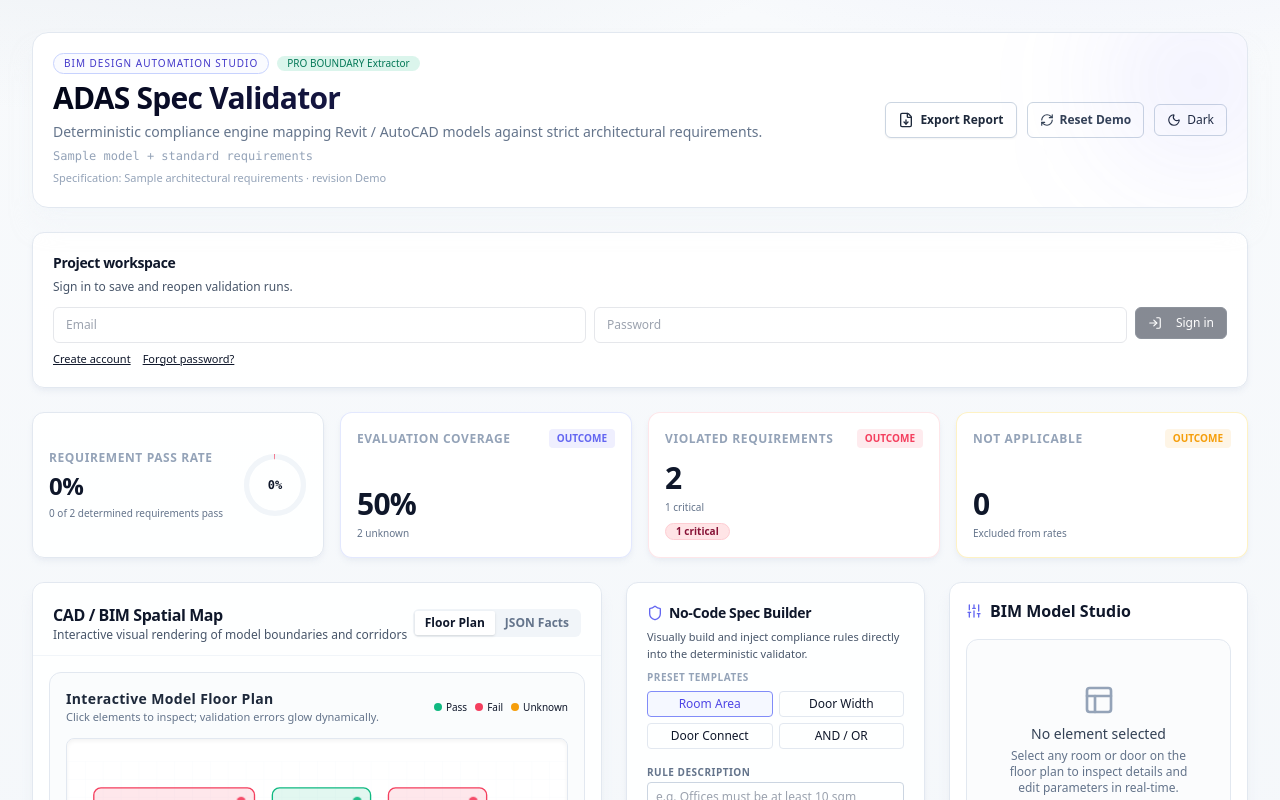
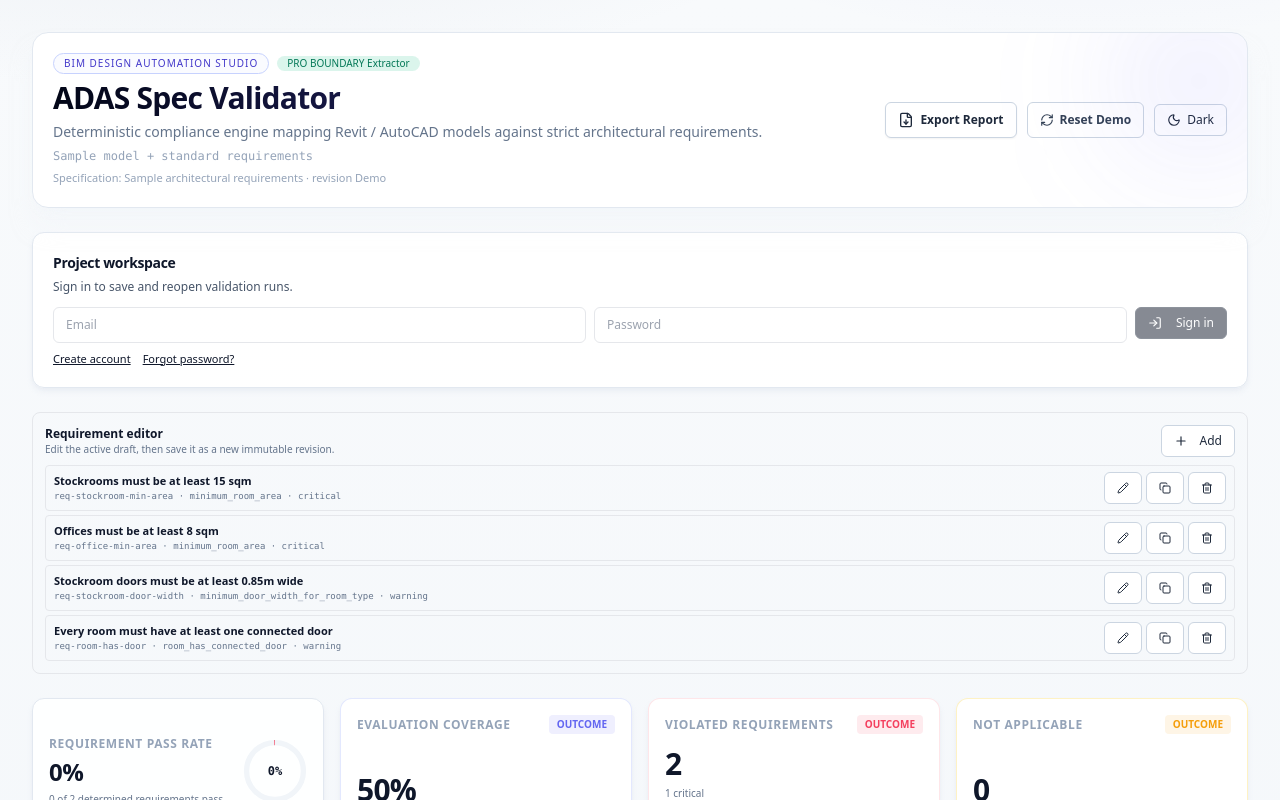
Before and after one commit to hans992/adas-spec-validator, a Next.js app: page / in a window 1280 px wide. Shown: the top 800 px of the page. Built offline with nearby package versions, Linux system fonts and the light colour scheme.

Commit message:
Add requirement revision editor (#9)

```diff
--- a/app/page.tsx
+++ b/app/page.tsx
@@ -20,6 +20,7 @@
 import { BimInspector } from "@/components/BimInspector";
 import { RuleBuilder } from "@/components/RuleBuilder";
 import { ProjectWorkspace } from "@/components/ProjectWorkspace";
+import { RequirementEditor } from "@/components/RequirementEditor";
 import { Badge } from "@/components/ui/badge";
 import { Button } from "@/components/ui/button";
 import { Card, CardContent, CardDescription, CardHeader, CardTitle } from "@/components/ui/card";
@@ -112,6 +113,12 @@
   const handleAddRequirement = useCallback((newReq: Requirement) => {
     setRequirementsData((prev) => [newReq, ...prev]);
     setRequirementsSource("uploaded");
+  }, []);
+
+  const handleRequirementsChange = useCallback((next: Requirement[]) => {
+    setRequirementsData(next);
+    setRequirementsSource("uploaded");
+    setRequirementsFilename("Edited requirement draft");
   }, []);
 
   // File parsers
@@ -389,6 +396,8 @@
           onOpenSpecification={openSavedSpecification}
           onOpen={openSavedValidation}
         />
+
+        <RequirementEditor requirements={requirementsData} onChange={handleRequirementsChange} />
 
         {/* Global Stats Compliance Section */}
         <div className="grid gap-4 md:grid-cols-4">
--- a/src/components/ProjectWorkspace.tsx
+++ b/src/components/ProjectWorkspace.tsx
@@ -8,6 +8,7 @@
 import { ValidationReport, type ValidationReview } from "@/components/ValidationReport";
 import type { NormalizedModel, Requirement, SpecificationPackage } from "@/domain/types";
 import { compareValidationSnapshots, type ValidationComparison, type ValidationSnapshot } from "@/domain/validationComparison";
+import { compareSpecificationRequirements, type RequirementChange } from "@/domain/specificationComparison";
 import {
   clearBrowserSession,
   captureRecoverySession,
@@ -59,6 +60,8 @@
   const [selectedSpecificationId, setSelectedSpecificationId] = useState("");
   const [specificationDraftName, setSpecificationDraftName] = useState(specificationName);
   const [specificationDraftRevision, setSpecificationDraftRevision] = useState(specificationRevision);
+  const [comparisonSpecificationId, setComparisonSpecificationId] = useState("");
+  const [requirementChanges, setRequirementChanges] = useState<RequirementChange[]>([]);
 
   useEffect(() => {
     const recovery = captureRecoverySession();
@@ -176,6 +179,8 @@
             <Button variant="outline" size="sm" disabled={busy || !selectedSpecificationId} onClick={() => { const selected = specifications.find((item) => item.id === selectedSpecificationId); if (selected) { onOpenSpecification(selected); setMessage("Specification revision loaded."); } }}><FolderOpen className="mr-1.5 h-3.5 w-3.5" /> Load</Button>
           </div>
           {specifications.length > 0 && <p className="text-[10px] text-slate-500">{specifications.length} saved revision{specifications.length === 1 ? "" : "s"}. Saving an existing name and revision is rejected to preserve audit history.</p>}
+          {specifications.length > 0 && <div className="grid gap-2 sm:grid-cols-[1fr_auto]"><select aria-label="Revision to compare" value={comparisonSpecificationId} onChange={(event) => setComparisonSpecificationId(event.target.value)} className="h-9 rounded-md border bg-transparent px-3 text-xs"><option value="">Compare active draft with…</option>{specifications.map((specification) => <option key={specification.id} value={specification.id}>{specification.name} · {specification.revision}</option>)}</select><Button variant="outline" size="sm" disabled={!comparisonSpecificationId} onClick={() => { const selected = specifications.find((item) => item.id === comparisonSpecificationId); if (selected) setRequirementChanges(compareSpecificationRequirements(selected.requirements, requirements)); }}><GitCompareArrows className="mr-1.5 h-3.5 w-3.5" /> Compare revisions</Button></div>}
+          {requirementChanges.length > 0 && <div className="grid grid-cols-4 gap-1 text-center">{(["added", "changed", "removed", "unchanged"] as const).map((kind) => <div key={kind} className="rounded bg-slate-100 p-1.5 dark:bg-slate-800"><p className="text-sm font-bold">{requirementChanges.filter((item) => item.kind === kind).length}</p><p className="text-[9px] capitalize">{kind}</p></div>)}</div>}
         </div>}
         <div className="grid gap-2 sm:grid-cols-[1fr_auto]">
           <select aria-label="Active project" value={projectId} onChange={(event) => setProjectId(event.target.value)} className="h-9 rounded-md border bg-transparent px-3 text-xs"><option value="">Select a project</option>{projects.map((project) => <option key={project.id} value={project.id}>{project.name}</option>)}</select>
--- /dev/null
+++ b/src/components/RequirementEditor.tsx
@@ -0,0 +1,41 @@
+"use client";
+
+import { useMemo, useState } from "react";
+import { Copy, Pencil, Plus, Trash2 } from "lucide-react";
+import { requirementSchema, requirementsSchema } from "@/domain/schemas";
+import type { Requirement } from "@/domain/types";
+import { Button } from "@/components/ui/button";
+
+const starter: Requirement = { id: "new-requirement", title: "New requirement", type: "room_has_connected_door", severity: "warning" };
+
+export function RequirementEditor({ requirements, onChange }: { requirements: Requirement[]; onChange: (requirements: Requirement[]) => void }) {
+  const [editingId, setEditingId] = useState<string | null>(null);
+  const [draft, setDraft] = useState("");
+  const [error, setError] = useState("");
+  const editing = useMemo(() => requirements.find((item) => item.id === editingId), [editingId, requirements]);
+
+  function begin(requirement: Requirement) { setEditingId(requirement.id); setDraft(JSON.stringify(requirement, null, 2)); setError(""); }
+  function commit() {
+    try {
+      const parsed = requirementSchema.parse(JSON.parse(draft));
+      const next = requirements.map((item) => item.id === editingId ? parsed : item);
+      onChange(requirementsSchema.parse(next)); setEditingId(null); setError("");
+    } catch (cause) { setError(cause instanceof Error ? cause.message : "Invalid requirement."); }
+  }
+  function add() {
+    let suffix = 1; let id = starter.id;
+    while (requirements.some((item) => item.id === id)) id = `${starter.id}-${++suffix}`;
+    const item = { ...starter, id }; onChange([...requirements, item]); begin(item);
+  }
+  function duplicate(item: Requirement) {
+    let suffix = 2; let id = `${item.id}-copy`;
+    while (requirements.some((candidate) => candidate.id === id)) id = `${item.id}-copy-${suffix++}`;
+    onChange(requirementsSchema.parse([...requirements, { ...item, id, title: `${item.title} (copy)` }]));
+  }
+
+  return <div className="space-y-2 rounded-lg border p-3 text-left">
+    <div className="flex items-center justify-between"><div><p className="text-xs font-semibold">Requirement editor</p><p className="text-[10px] text-slate-500">Edit the active draft, then save it as a new immutable revision.</p></div><Button variant="outline" size="sm" onClick={add} disabled={requirements.length >= 100}><Plus className="mr-1 h-3.5 w-3.5" /> Add</Button></div>
+    <div className="max-h-64 space-y-1 overflow-y-auto">{requirements.map((item) => <div key={item.id} className="flex items-center justify-between gap-2 rounded border px-2 py-1.5"><div className="min-w-0"><p className="truncate text-[11px] font-semibold">{item.title}</p><p className="truncate font-mono text-[9px] text-slate-500">{item.id} · {item.type} · {item.severity}</p></div><div className="flex gap-1"><Button aria-label={`Edit ${item.id}`} variant="outline" size="sm" onClick={() => begin(item)}><Pencil className="h-3 w-3" /></Button><Button aria-label={`Duplicate ${item.id}`} variant="outline" size="sm" onClick={() => duplicate(item)}><Copy className="h-3 w-3" /></Button><Button aria-label={`Delete ${item.id}`} variant="outline" size="sm" disabled={requirements.length === 1} onClick={() => onChange(requirements.filter((candidate) => candidate.id !== item.id))}><Trash2 className="h-3 w-3" /></Button></div></div>)}</div>
+    {editing && <div className="space-y-2 rounded border bg-slate-50 p-2 dark:bg-slate-900"><p className="text-[10px] font-semibold">Editing {editing.id}</p><textarea aria-label="Requirement JSON" value={draft} onChange={(event) => setDraft(event.target.value)} className="min-h-52 w-full rounded border bg-transparent p-2 font-mono text-[10px]" />{error && <p className="text-[10px] text-rose-500">{error}</p>}<div className="flex justify-end gap-2"><Button variant="outline" size="sm" onClick={() => setEditingId(null)}>Cancel</Button><Button size="sm" onClick={commit}>Apply draft</Button></div></div>}
+  </div>;
+}
--- /dev/null
+++ b/src/domain/specificationComparison.ts
@@ -0,0 +1,27 @@
+import type { Requirement } from "@/domain/types";
+
+export type RequirementChange = {
+  id: string;
+  title: string;
+  kind: "added" | "changed" | "removed" | "unchanged";
+};
+
+function stable(value: unknown): string {
+  if (Array.isArray(value)) return `[${value.map(stable).join(",")}]`;
+  if (value && typeof value === "object") {
+    return `{${Object.entries(value).sort(([a], [b]) => a.localeCompare(b)).map(([key, item]) => `${JSON.stringify(key)}:${stable(item)}`).join(",")}}`;
+  }
+  return JSON.stringify(value);
+}
+
+export function compareSpecificationRequirements(before: Requirement[], after: Requirement[]): RequirementChange[] {
+  const left = new Map(before.map((item) => [item.id, item]));
+  const right = new Map(after.map((item) => [item.id, item]));
+  return [...new Set([...left.keys(), ...right.keys()])].sort().map((id) => {
+    const previous = left.get(id);
+    const current = right.get(id);
+    if (!previous) return { id, title: current!.title, kind: "added" };
+    if (!current) return { id, title: previous.title, kind: "removed" };
+    return { id, title: current.title, kind: stable(previous) === stable(current) ? "unchanged" : "changed" };
+  });
+}
```
Also changed, not shown: 1 other file (tests, documents, lock files or other folders).
